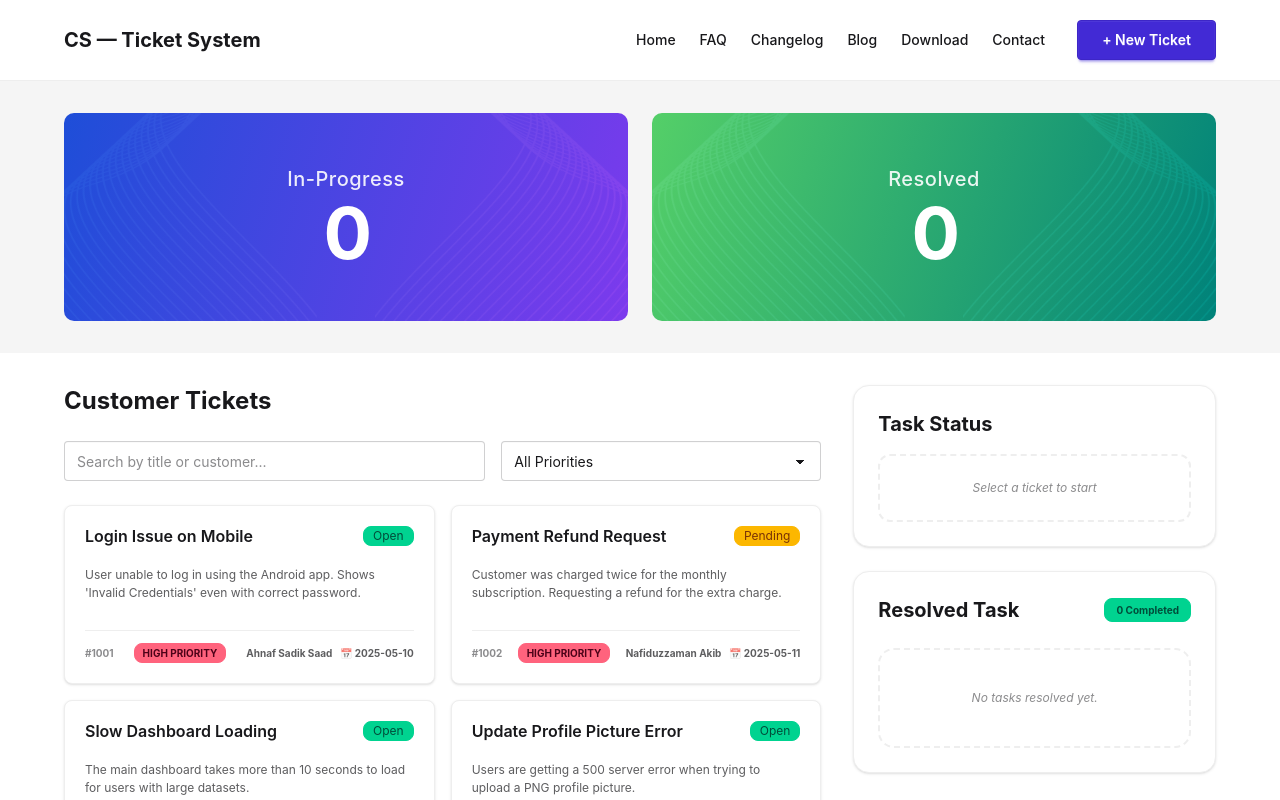
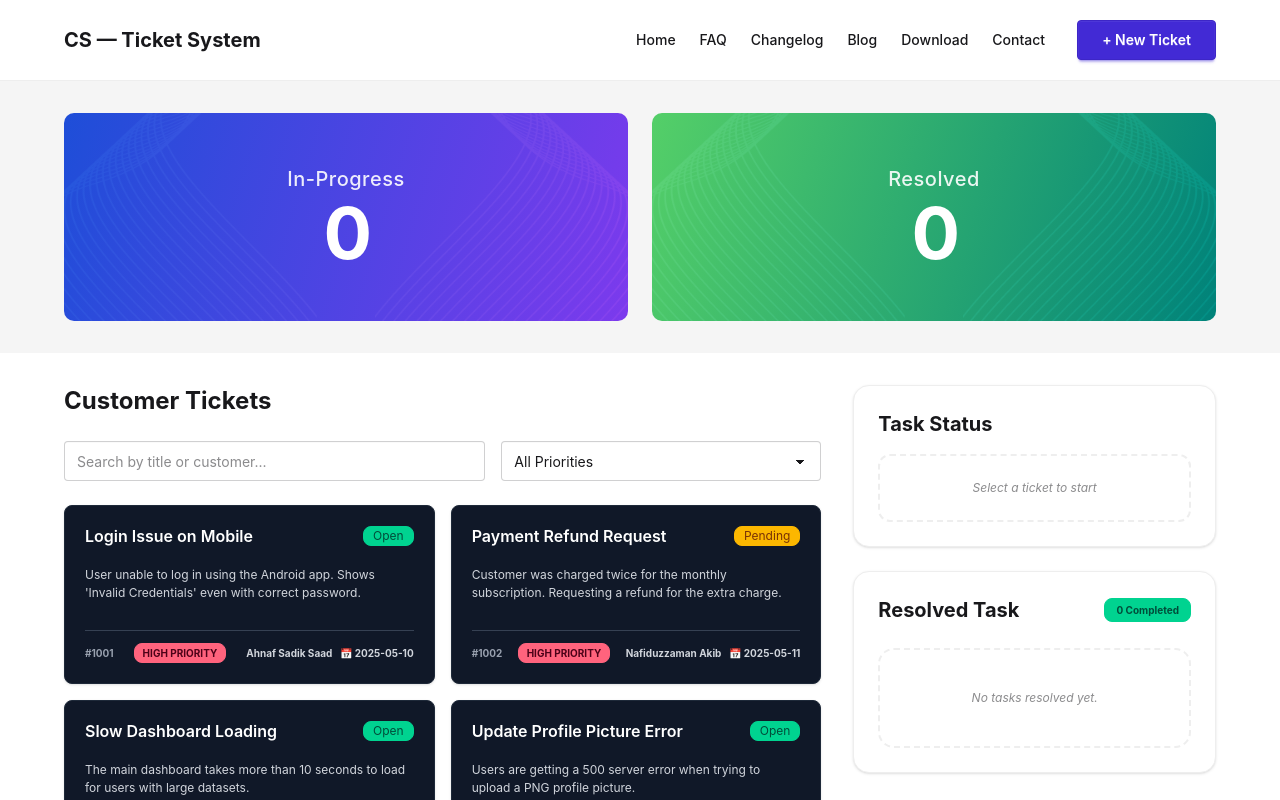
Before and after one commit to AhnafSaad/Customer-Support-Zone, a React (Vite) app: page / in a window 1280 px wide. Shown: the top 800 px of the page. Built offline with nearby package versions, Linux system fonts and the light colour scheme.

Commit message:
Updated TicketList.jsx

```diff
--- a/src/components/TicketList.jsx
+++ b/src/components/TicketList.jsx
@@ -80,24 +80,24 @@ const TicketList = ({ tickets, onSelect, taskStatus, onComplete, resolvedTasks }
               <div
                 key={ticket.id}
                 onClick={() => handleTicketClick(ticket)}
-                className="card bg-base-100 shadow-sm border border-base-300 cursor-pointer hover:shadow-md transition-all h-full"
+                className="card bg-gray-900 shadow-sm border border-gray-800 cursor-pointer hover:shadow-md transition-all h-full"
               >
                 <div className="card-body p-5">
                   <div className="flex justify-between items-start mb-3 gap-2">
-                    <h3 className="card-title text-[16px] leading-tight flex-1 text-base-content">{ticket.title}</h3>
+                    <h3 className="card-title text-[16px] leading-tight flex-1 text-white">{ticket.title}</h3>
                     <div className={`badge badge-sm ${getStatusBadge(ticket.status)}`}>
                       {ticket.status}
                     </div>
                   </div>
 
-                  <p className="text-base-content/70 text-[12px] mb-5 line-clamp-2">{ticket.description}</p>
+                  <p className="text-gray-300 text-[12px] mb-5 line-clamp-2">{ticket.description}</p>
 
-                  <div className="flex justify-between items-center text-[10px] font-bold border-t border-base-300 pt-3">
-                    <span className='text-base-content/50'>#{ticket.id}</span>
+                  <div className="flex justify-between items-center text-[10px] font-bold border-t border-gray-700 pt-3">
+                    <span className='text-gray-400'>#{ticket.id}</span>
                     <div className={`badge badge-sm text-[10px] px-2 py-1 ${getPriorityBadge(ticket.priority)}`}>
                       {ticket.priority}
                     </div>
-                    <div className="flex gap-2 text-base-content/70">
+                    <div className="flex gap-2 text-gray-300">
                       <span>{ticket.customer}</span>
                       <span>📅 {ticket.createdAt}</span>
                     </div>
```
